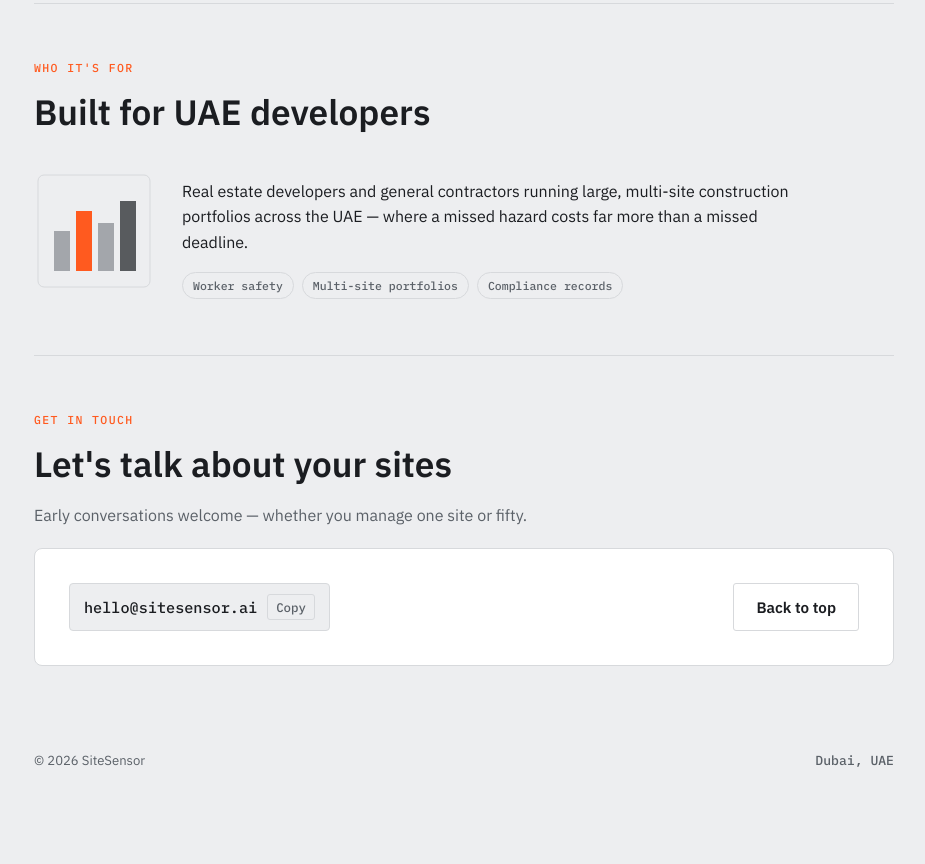
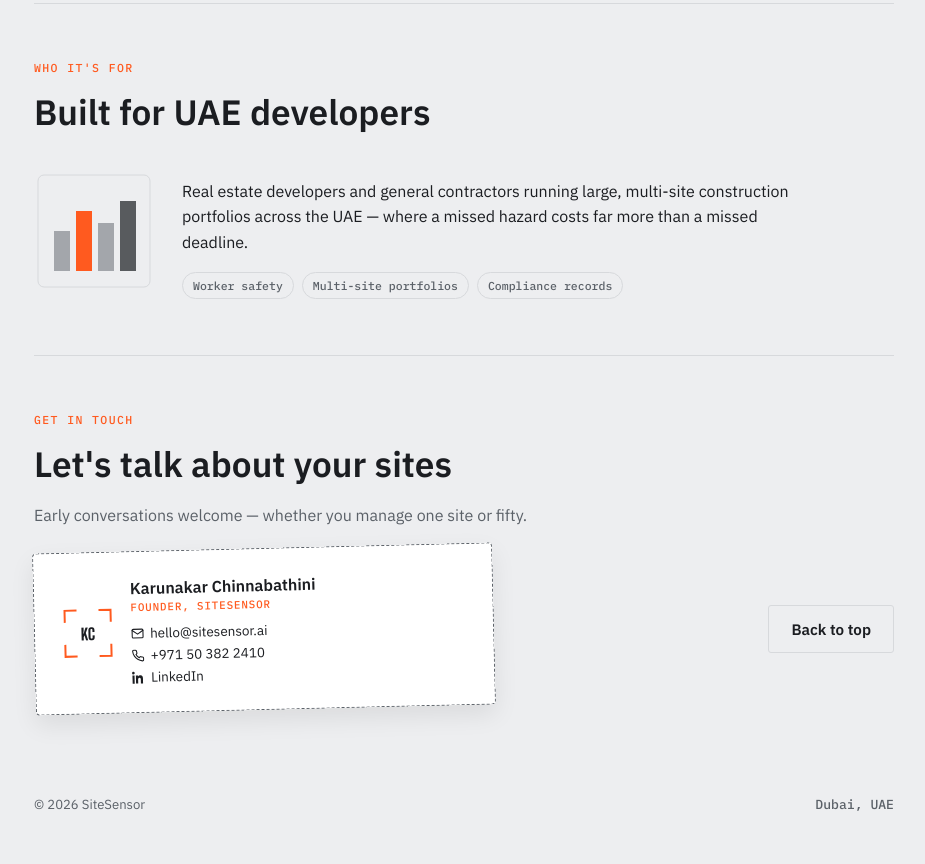
Before and after one commit to chinnabathinikarunakar1729/sitesense-ai, a plain HTML site: page index.html in a window 1280 px wide. Shown: the part 2280-3144 px from the top of the page, without its empty margins (176-1101 px from the left). Before the commit the page ends 3105 px from the top, so only its background shows below. Drawn offline with Linux system fonts and the light colour scheme.

Commit message:
Update index.html

```diff
--- a/index.html
+++ b/index.html
@@ -136,8 +136,7 @@
   .divider{height:1px; background:var(--border); border:none; margin:0;}
 
   .contact{
-    background:var(--surface); border:1px solid var(--border); border-radius:8px;
-    padding:34px; margin-top:20px; display:flex; justify-content:space-between;
+    margin-top:20px; display:flex; justify-content:space-between;
     align-items:center; gap:20px; flex-wrap:wrap;
   }
   .email-chip{
@@ -150,6 +149,36 @@
     color:var(--muted); border-radius:3px; padding:4px 8px; cursor:pointer; flex:none;
   }
   .email-chip button:hover{color:var(--fg); border-color:var(--fg);}
+
+  .founder-card{
+    background:var(--surface);
+    border:1.5px dashed var(--muted);
+    border-radius:4px; padding:26px 28px; max-width:460px;
+    transform:rotate(-1.4deg);
+    box-shadow:0 10px 24px rgba(0,0,0,0.08);
+    display:flex; gap:18px; align-items:center; flex:1; min-width:280px;
+  }
+  .founder-avatar{
+    width:50px; height:50px; position:relative; flex:none;
+  }
+  .founder-avatar svg{width:100%; height:100%;}
+  .founder-avatar span{
+    position:absolute; inset:0; display:flex; align-items:center; justify-content:center;
+    font-family:'Big Shoulders Display', 'Arial Narrow', sans-serif; font-weight:800; font-size:1rem; color:var(--fg);
+  }
+  .founder-info{display:flex; flex-direction:column; min-width:0;}
+  .founder-name{font-weight:600; font-size:1rem; margin-bottom:2px;}
+  .founder-role{
+    font-family:'IBM Plex Mono', monospace; font-size:0.68rem; letter-spacing:0.08em;
+    text-transform:uppercase; color:var(--accent); margin-bottom:10px;
+  }
+  .founder-links{display:flex; flex-direction:column; gap:4px;}
+  .contact-pill{
+    display:inline-flex; align-items:center; gap:6px; font-size:0.84rem;
+    color:var(--fg); text-decoration:none; background:none; border:none; padding:0;
+  }
+  .contact-pill svg{flex:none;}
+  .contact-pill:hover{color:var(--accent);}
 
   footer{
     padding-block:30px 48px; color:var(--muted); font-size:0.82rem;
@@ -297,9 +326,31 @@
     <h2>Let's talk about your sites</h2>
     <p style="color:var(--muted)">Early conversations welcome — whether you manage one site or fifty.</p>
     <div class="contact">
-      <div class="email-chip">
-        <span id="email-text">hello@sitesensor.ai</span>
-        <button id="copy-btn" type="button">Copy</button>
+      <div class="founder-card">
+        <div class="founder-avatar">
+          <svg viewBox="0 0 50 50" fill="none" stroke="var(--accent)" stroke-width="2">
+            <path d="M2 14V2h12M48 14V2H36M2 36v12h12M48 36v12H36"/>
+          </svg>
+          <span>KC</span>
+        </div>
+        <div class="founder-info">
+          <div class="founder-name">Karunakar Chinnabathini</div>
+          <div class="founder-role">Founder, SiteSensor</div>
+          <div class="founder-links">
+            <a class="contact-pill" href="mailto:hello@sitesensor.ai">
+              <svg width="13" height="13" viewBox="0 0 24 24" fill="none" stroke="currentColor" stroke-width="2" stroke-linecap="round" stroke-linejoin="round"><rect x="2" y="4" width="20" height="16" rx="2"/><path d="m22 6-10 7L2 6"/></svg>
+              hello@sitesensor.ai
+            </a>
+            <a class="contact-pill" href="tel:+971503822410">
+              <svg width="13" height="13" viewBox="0 0 24 24" fill="none" stroke="currentColor" stroke-width="2" stroke-linecap="round" stroke-linejoin="round"><path d="M22 16.92v3a2 2 0 0 1-2.18 2 19.79 19.79 0 0 1-8.63-3.07 19.5 19.5 0 0 1-6-6 19.79 19.79 0 0 1-3.07-8.67A2 2 0 0 1 4.11 2h3a2 2 0 0 1 2 1.72c.127.96.361 1.903.7 2.81a2 2 0 0 1-.45 2.11L8.09 9.91a16 16 0 0 0 6 6l1.27-1.27a2 2 0 0 1 2.11-.45c.907.339 1.85.573 2.81.7A2 2 0 0 1 22 16.92z"/></svg>
+              +971 50 382 2410
+            </a>
+            <a class="contact-pill" href="https://www.linkedin.com/in/karunakarchinnabathini/" target="_blank" rel="noopener">
+              <svg width="13" height="13" viewBox="0 0 24 24" fill="currentColor"><path d="M4.98 3.5C4.98 4.88 3.88 6 2.5 6S0 4.88 0 3.5 1.12 1 2.5 1s2.48 1.12 2.48 2.5zM.5 8h4V23h-4V8zm7 0h3.8v2.05h.05c.53-1 1.84-2.05 3.78-2.05 4.04 0 4.79 2.66 4.79 6.12V23h-4v-6.9c0-1.65-.03-3.77-2.3-3.77-2.3 0-2.65 1.8-2.65 3.65V23h-4V8z"/></svg>
+              LinkedIn
+            </a>
+          </div>
+        </div>
       </div>
       <a class="btn ghost" href="#top">Back to top</a>
     </div>
```
